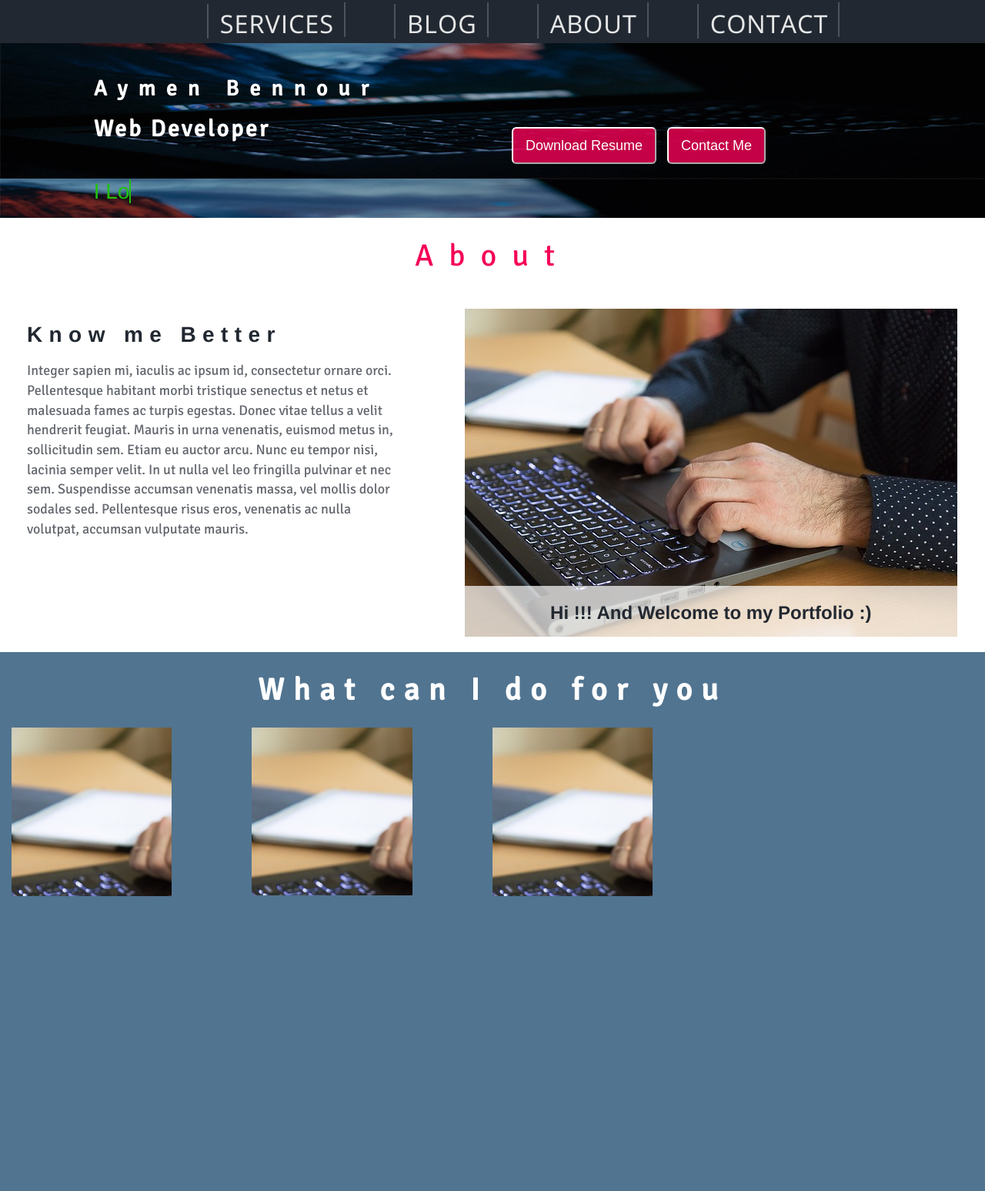
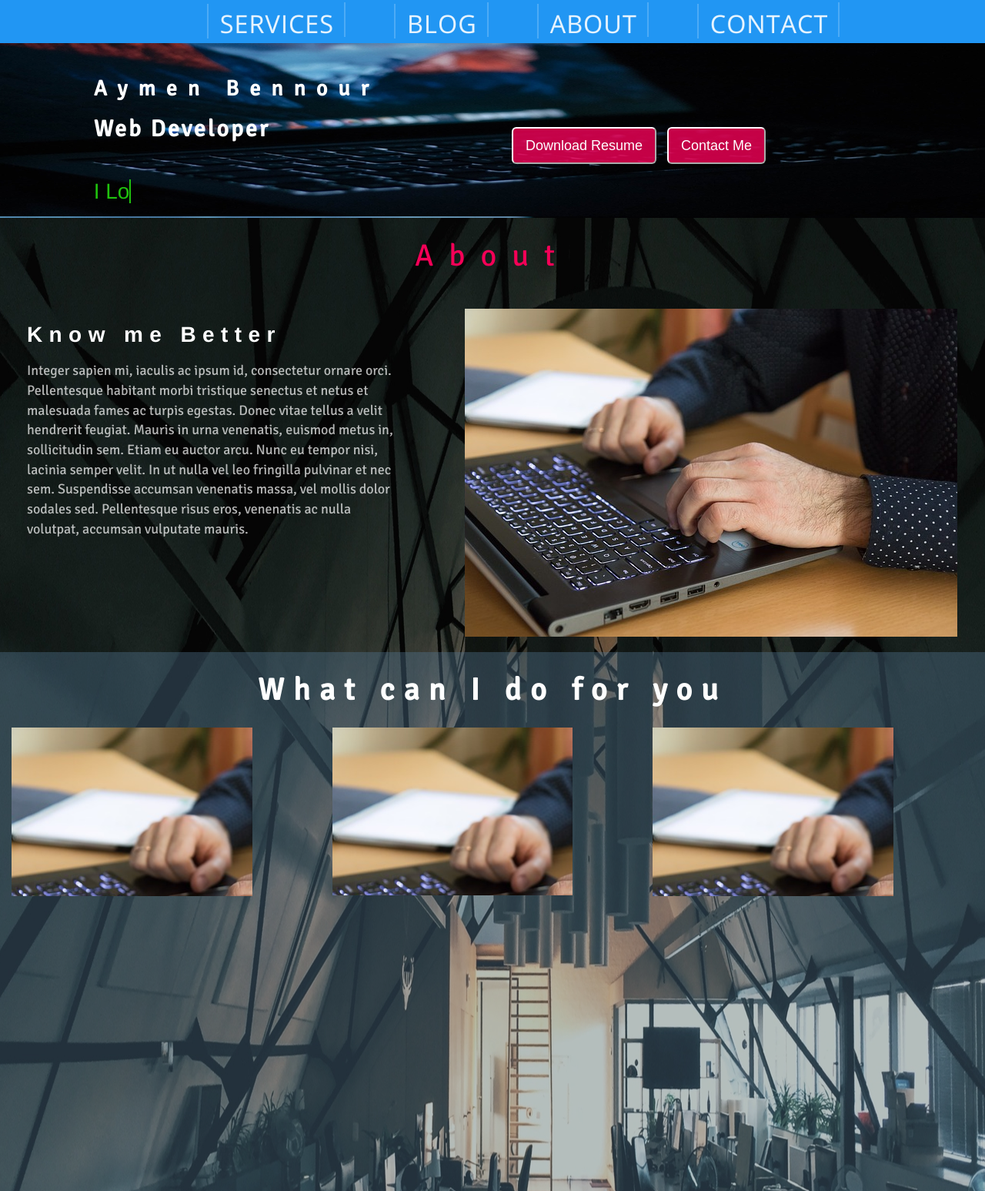
Before and after one commit to aymen7/portfolio, a PHP site: page /home.php in a window 1280 px wide. Shown: the whole page at 77% size. Run offline with PHP 8.4, Linux system fonts and the light colour scheme.

Commit message:
add main div background image
1)add background image to the main div
2)change the color of teh nav-bar
3)delete the h3 in the about me pic

```diff
--- a/css/home_style.css
+++ b/css/home_style.css
@@ -21,13 +21,13 @@ header{
 }
 
 #banner-row{
-    background-image: url(../images/oskar-yildiz-110060.jpg);
+    background-image: url(../images/rsz_oskar-yildiz-110060.jpg);
     margin-top: 0px;
     margin-bottom: 0px;
 }
 .navbar-default{
-  background-color: rgba(18,0,94,0);
-    background-color: #222831 !important;
+  /*background-color: rgba(18,0,94,0);*/
+    background-color: rgba(33,150,243,1) !important;
   border-color: rgba(250,250,250,0);
     margin-bottom: 0px;
 }
@@ -114,11 +114,16 @@ span {
 .carousel-inner img {
     margin: auto;
 }
+#main-div{
+    background-image: url(../images/rsz_jan-henckens-311341.jpg);
+    position: relative;
+}
+
 /*--------------------------------About------------------*/
 #about-div{
-    /*background-color: rgba(44,0,58,1);*/
+    background-color: rgba(255,255,255,0);
     margin-top: 0px;
-    color: #222831;
+    color: rgba(255,255,255,1);
     padding-bottom: 20px;
 
 }
@@ -149,17 +154,10 @@ span {
     height: 426px;
     background-image: url(../images/computer-2265803_640.jpg);
 }
-#photo-div h3{
-    text-align: center;
-    margin-top: 360px;
-    font-weight: bold;
-    padding-top: 22px;
-    padding-bottom: 22px;
-    background: rgba(255,255,255,0.7);
-}
+
 /*------------------services-----------*/
 #services-div{
-    background-color: #517490	;
+    background-color: rgba(81,116,144,0.4)	;
     height: 700px;
 }
 #services-div-title h1{
--- a/home.php
+++ b/home.php
@@ -45,11 +45,12 @@
          <!-- include the header php-->
          <?php        include ("php/header.php");    ?>
 
+         <div id="main-div" class="container-fluid row">
          <!-- include the about php -->
          <?php        include("php/about.php");    ?>
 
          <?php        include ("php/services.php");       ?>
-
+         </div><!-- end of the main div-->
     <!-- js scripts ------------------------------>
 
     <!-- jquery script-->
--- a/php/about.php
+++ b/php/about.php
@@ -12,7 +12,7 @@
 
             </div><!--end of the text div -->
             <div id="photo-div" class="col-md-5 col-lg-5 col-lg-offset-1 col-md-offset-1 container-fluid">
-                <h3 class="row">Hi !!! And Welcome to my Portfolio :)</h3>
+
 
             </div><!--end of the photo div -->
 
--- a/php/services.php
+++ b/php/services.php
@@ -3,17 +3,17 @@
         <h1><b>What can I do for you</b></h1>
     </div><!-- end of the title div-->
     <div class="row container-fluid" id="services-content">
-        <div class="col-lg-2 col-md-2 col-lg-offset-0 container-fluid" id="pic1-frame">
+        <div class="col-lg-3 col-md-3 col-lg-offset-0 container-fluid" id="pic1-frame">
             <div id="pic1" class="row">
 
             </div><!-- end of the pic1 div-->
         </div><!-- end of the pic1-frame div-->
-        <div class="col-lg-2 col-md-2 col-lg-offset-1 container-fluid" id="pic2-frame">
+        <div class="col-lg-3 col-md-3 col-lg-offset-1 container-fluid" id="pic2-frame">
             <div id="pic2" class="row">
 
             </div><!-- end of the pic2 div-->
         </div><!-- end of the pic2-frame div-->
-        <div class="col-lg-2 col-md-2 col-lg-offset-1 container-fluid" id="pic3-frame">
+        <div class="col-lg-3 col-md-3 col-lg-offset-1 container-fluid" id="pic3-frame">
             <div id="pic3" class="row">
 
             </div><!-- end of the pic3 div-->
```
Also changed, not shown: images/dustin-lee-19666.jpg (added), images/rsz_anas-alshanti-169269.jpg (added), images/rsz_dustin-lee-19666.jpg (added), images/rsz_jan-henckens-311341.jpg (added), images/rsz_oskar-yildiz-110060.jpg (added).
